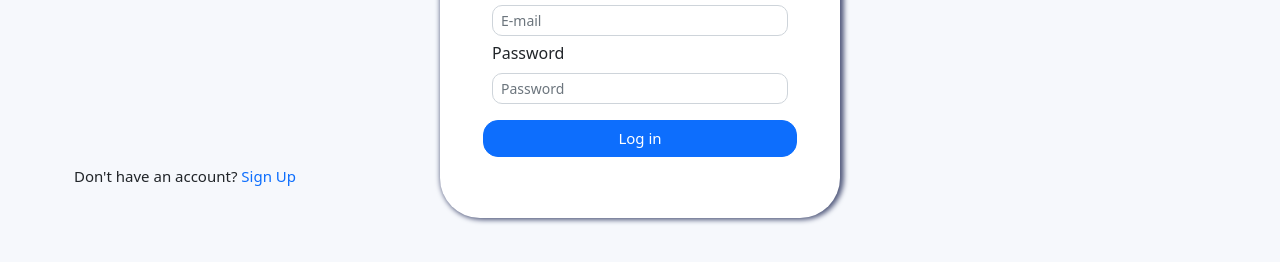
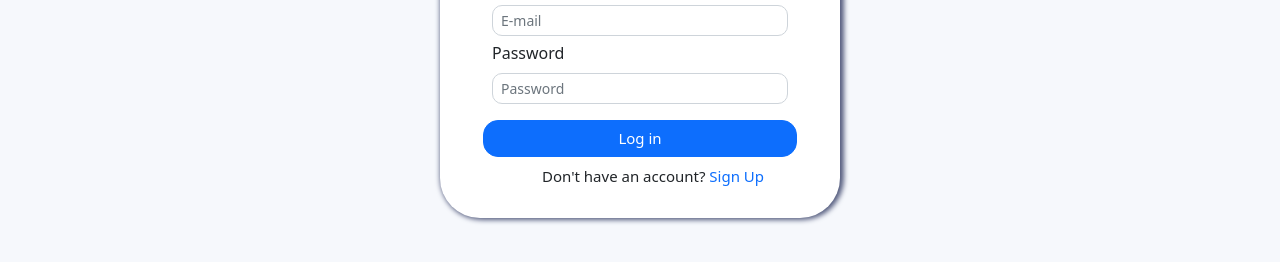
Before and after one commit to MirzaAlbab/SimpleWebHealth, a plain HTML site: page index.html in a window 1280 px wide. Shown: the part 180-442 px from the top of the page. Drawn offline with nearby package versions, Linux system fonts and the light colour scheme.

Commit message:
mengubah center sign up

```diff
--- a/index.html
+++ b/index.html
@@ -50,9 +50,9 @@
                 <button class="btn btn-primary mt-3 tombol" type="submit">Log in</button>
             </div>
         </form>
-        <div class="row">
+        <div class="row justify-content-center">
             <div class="col-md-3">
-                <h5 class="klarifikasi text-center">Don't have an account? <a href="register.html">Sign Up</a></h5>
+                <h5 class="klarifikasi">Don't have an account? <a href="register.html">Sign Up</a></h5>
             </div>
         </div>
 
```
